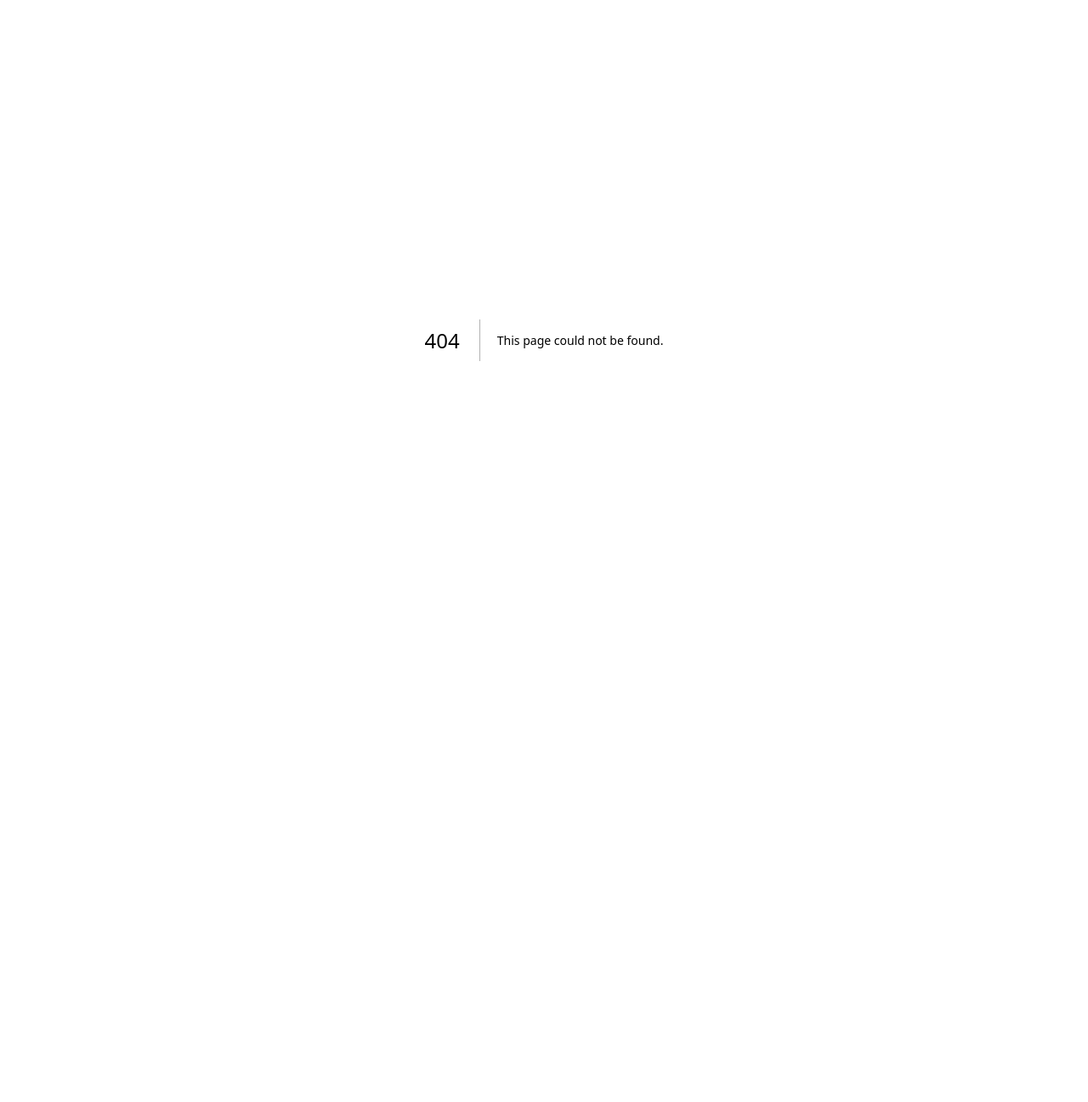
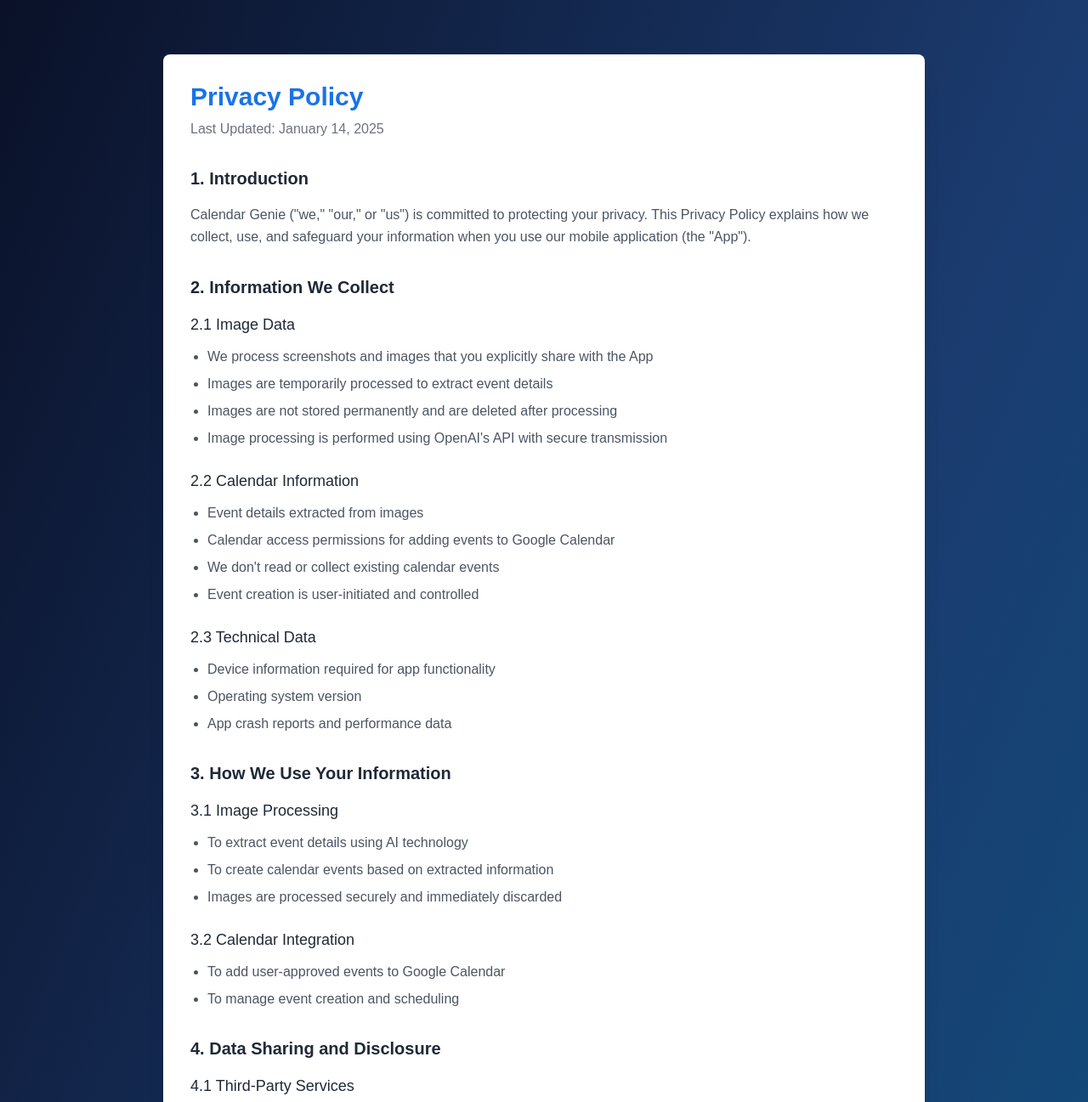
Before and after one commit to kunal-bham/genie, a Next.js app: page /privacy in a window 1280 px wide. Before the commit this address had no page. Shown: the top 1297 px of the page at 85% size. Before the commit the page ends 800 px from the top, so only its background shows below. Built offline with nearby package versions, Linux system fonts and the light colour scheme; a web font is replaced by a local one.

Commit message:
private policy

```diff
--- /dev/null
+++ b/app/privacy/page.tsx
@@ -0,0 +1,173 @@
+export default function PrivacyPolicy() {
+  return (
+    <main className="min-h-screen bg-gradient-to-br from-[#0A1128] via-[#1B3B6F] to-[#065A82] py-16 px-4">
+      <div className="max-w-4xl mx-auto bg-white rounded-lg shadow-xl p-8">
+        <h1 className="text-3xl font-bold text-[#1a73e8] mb-2">Privacy Policy</h1>
+        <p className="text-gray-500 mb-8">Last Updated: January 14, 2025</p>
+
+        <section className="mb-8">
+          <h2 className="text-xl font-semibold text-gray-800 mb-4">1. Introduction</h2>
+          <p className="text-gray-600 leading-relaxed">
+            Calendar Genie ("we," "our," or "us") is committed to protecting your privacy. This Privacy Policy explains how we collect, use, and safeguard your information when you use our mobile application (the "App").
+          </p>
+        </section>
+
+        <section className="mb-8">
+          <h2 className="text-xl font-semibold text-gray-800 mb-4">2. Information We Collect</h2>
+
+          <div className="mb-6">
+            <h3 className="text-lg font-medium text-gray-800 mb-3">2.1 Image Data</h3>
+            <ul className="list-disc pl-5 space-y-2 text-gray-600">
+              <li>We process screenshots and images that you explicitly share with the App</li>
+              <li>Images are temporarily processed to extract event details</li>
+              <li>Images are not stored permanently and are deleted after processing</li>
+              <li>Image processing is performed using OpenAI's API with secure transmission</li>
+            </ul>
+          </div>
+
+          <div className="mb-6">
+            <h3 className="text-lg font-medium text-gray-800 mb-3">2.2 Calendar Information</h3>
+            <ul className="list-disc pl-5 space-y-2 text-gray-600">
+              <li>Event details extracted from images</li>
+              <li>Calendar access permissions for adding events to Google Calendar</li>
+              <li>We don't read or collect existing calendar events</li>
+              <li>Event creation is user-initiated and controlled</li>
+            </ul>
+          </div>
+
+          <div className="mb-6">
+            <h3 className="text-lg font-medium text-gray-800 mb-3">2.3 Technical Data</h3>
+            <ul className="list-disc pl-5 space-y-2 text-gray-600">
+              <li>Device information required for app functionality</li>
+              <li>Operating system version</li>
+              <li>App crash reports and performance data</li>
+            </ul>
+          </div>
+        </section>
+
+        <section className="mb-8">
+          <h2 className="text-xl font-semibold text-gray-800 mb-4">3. How We Use Your Information</h2>
+
+          <div className="mb-6">
+            <h3 className="text-lg font-medium text-gray-800 mb-3">3.1 Image Processing</h3>
+            <ul className="list-disc pl-5 space-y-2 text-gray-600">
+              <li>To extract event details using AI technology</li>
+              <li>To create calendar events based on extracted information</li>
+              <li>Images are processed securely and immediately discarded</li>
+            </ul>
+          </div>
+
+          <div className="mb-6">
+            <h3 className="text-lg font-medium text-gray-800 mb-3">3.2 Calendar Integration</h3>
+            <ul className="list-disc pl-5 space-y-2 text-gray-600">
+              <li>To add user-approved events to Google Calendar</li>
+              <li>To manage event creation and scheduling</li>
+            </ul>
+          </div>
+        </section>
+
+        <section className="mb-8">
+          <h2 className="text-xl font-semibold text-gray-800 mb-4">4. Data Sharing and Disclosure</h2>
+
+          <div className="mb-6">
+            <h3 className="text-lg font-medium text-gray-800 mb-3">4.1 Third-Party Services</h3>
+            <ul className="list-disc pl-5 space-y-2 text-gray-600">
+              <li>OpenAI: For image processing and text extraction</li>
+              <li>Google Calendar: For event creation and management</li>
+              <li>These services are subject to their own privacy policies</li>
+            </ul>
+          </div>
+
+          <div className="mb-6">
+            <h3 className="text-lg font-medium text-gray-800 mb-3">4.2 We Do Not:</h3>
+            <ul className="list-disc pl-5 space-y-2 text-gray-600">
+              <li>Sell your personal information</li>
+              <li>Share your data with advertisers</li>
+              <li>Store your images or screenshots</li>
+              <li>Track your calendar usage</li>
+              <li>Collect information about existing calendar events</li>
+            </ul>
+          </div>
+        </section>
+
+        <section className="mb-8">
+          <h2 className="text-xl font-semibold text-gray-800 mb-4">5. Data Security</h2>
+          <ul className="list-disc pl-5 space-y-2 text-gray-600">
+            <li>All data transmission is encrypted using industry-standard protocols</li>
+            <li>App Group sharing is secured using iOS security features</li>
+            <li>Temporary data is stored locally and protected by iOS security</li>
+            <li>No user authentication data is stored locally</li>
+          </ul>
+        </section>
+
+        <section className="mb-8">
+          <h2 className="text-xl font-semibold text-gray-800 mb-4">6. Your Rights</h2>
+          <p className="text-gray-600 mb-3">You have the right to:</p>
+          <ul className="list-disc pl-5 space-y-2 text-gray-600">
+            <li>Control calendar permissions</li>
+            <li>Control photo library access</li>
+            <li>Delete app data by uninstalling the app</li>
+            <li>Request information about your data usage</li>
+          </ul>
+        </section>
+
+        <section className="mb-8">
+          <h2 className="text-xl font-semibold text-gray-800 mb-4">7. Children's Privacy</h2>
+          <p className="text-gray-600">
+            The App does not knowingly collect information from children under 13.
+          </p>
+        </section>
+
+        <section className="mb-8">
+          <h2 className="text-xl font-semibold text-gray-800 mb-4">8. Changes to This Policy</h2>
+          <p className="text-gray-600">
+            We may update this Privacy Policy periodically. Users will be notified of significant changes.
+          </p>
+        </section>
+
+        <section className="mb-8">
+          <h2 className="text-xl font-semibold text-gray-800 mb-4">9. Contact Us</h2>
+          <p className="text-gray-600">
+            For privacy-related questions, contact us at:<br />
+            kunal.bham@vanderbilt.edu
+          </p>
+        </section>
+
+        <section className="mb-8">
+          <h2 className="text-xl font-semibold text-gray-800 mb-4">10. Compliance</h2>
+          <p className="text-gray-600 mb-3">This App complies with:</p>
+          <ul className="list-disc pl-5 space-y-2 text-gray-600">
+            <li>Apple's App Store Guidelines</li>
+            <li>Google Calendar API Terms of Service</li>
+            <li>OpenAI API Terms of Service</li>
+            <li>App Store Privacy Guidelines</li>
+          </ul>
+        </section>
+
+        <section className="mb-8">
+          <h2 className="text-xl font-semibold text-gray-800 mb-4">11. Data Retention</h2>
+          <ul className="list-disc pl-5 space-y-2 text-gray-600">
+            <li>Images: Deleted immediately after processing</li>
+            <li>Event Details: Stored only until added to calendar</li>
+            <li>Technical Logs: Retained for 30 days for debugging</li>
+          </ul>
+        </section>
+
+        <section className="mb-8">
+          <h2 className="text-xl font-semibold text-gray-800 mb-4">12. Your Choices</h2>
+          <p className="text-gray-600 mb-3">You can:</p>
+          <ul className="list-disc pl-5 space-y-2 text-gray-600">
+            <li>Choose which images to share</li>
+            <li>Review extracted event details before saving</li>
+            <li>Control calendar access permissions</li>
+            <li>Opt out of crash reporting</li>
+          </ul>
+        </section>
+
+        <p className="text-gray-600 italic text-center mt-8">
+          By using Calendar Genie, you agree to this Privacy Policy and our handling of your data as described above.
+        </p>
+      </div>
+    </main>
+  );
+}
```
